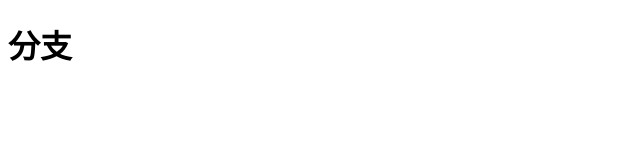
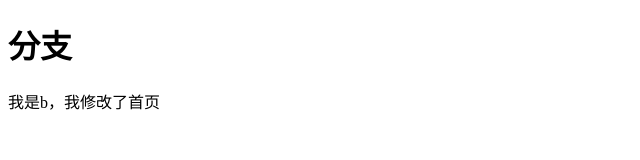
Before and after one commit to DingAxue/demo, a plain HTML site: page index.html in a window 1280 px wide. Shown: the whole page, without its empty margins (0-640 px from the left). Drawn offline with Linux system fonts and the light colour scheme.

Commit message:
我是b，我修改了首页

```diff
--- a/index.html
+++ b/index.html
@@ -9,6 +9,7 @@
 
 <body>
     <h1>分支</h1>
+    <p>我是b，我修改了首页</p>
 </body>
 
 </html>
```
